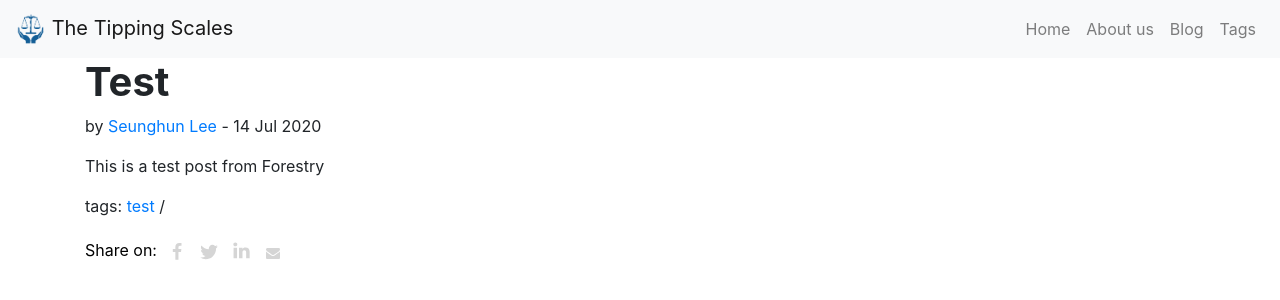
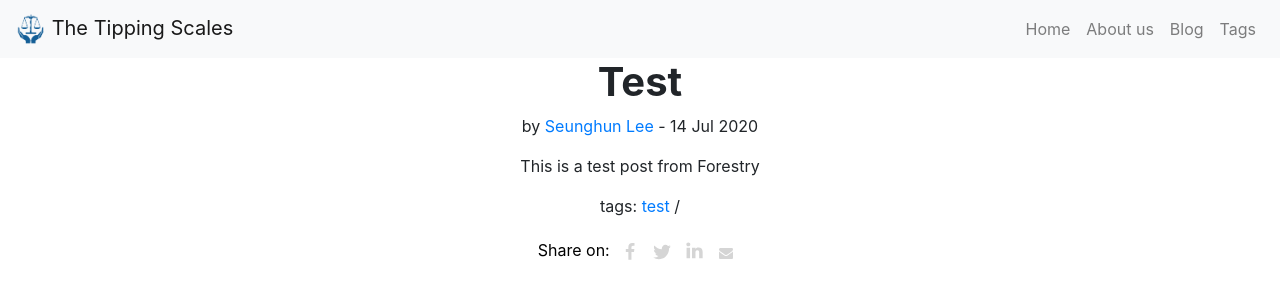
Before and after one commit to thetippingscales/thetippingscales.github.io, a Jekyll site: the page built from _posts/2020-07-14-test.md, in a window 1280 px wide. Shown: the top 300 px of the page. Built offline with Jekyll 4.4.1, drawn with Linux system fonts in a browser that asks for light colours.

Commit message:
blog post text-center

```diff
--- a/_layouts/post.html
+++ b/_layouts/post.html
@@ -2,6 +2,7 @@
 layout: default
 image-fluid: true
 ---
+<div class="text-center">
     <h1 class="font-weight-bold">{{ page.title }}</h1>
     <p>by <a href="{{ site.url }}/people/{{ page.author | downcase | replace: ' ', '-' }}">{{ page.author }}</a> - {{ page.date | date_to_string }}</p>
 
@@ -17,3 +18,4 @@ image-fluid: true
     {% endif %}
 
     {% include share-buttons.html %}
+</div>
```
Lines whose indentation alone changed are shown as unchanged.
